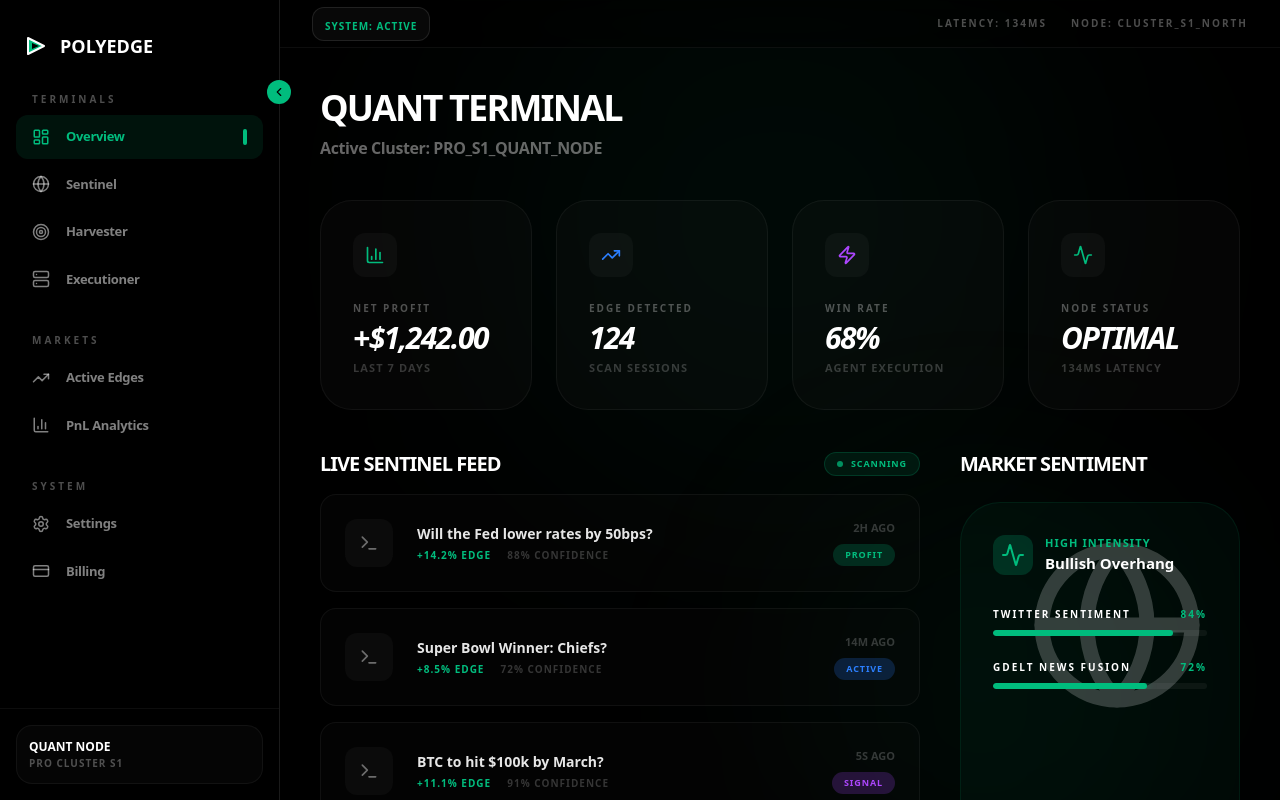
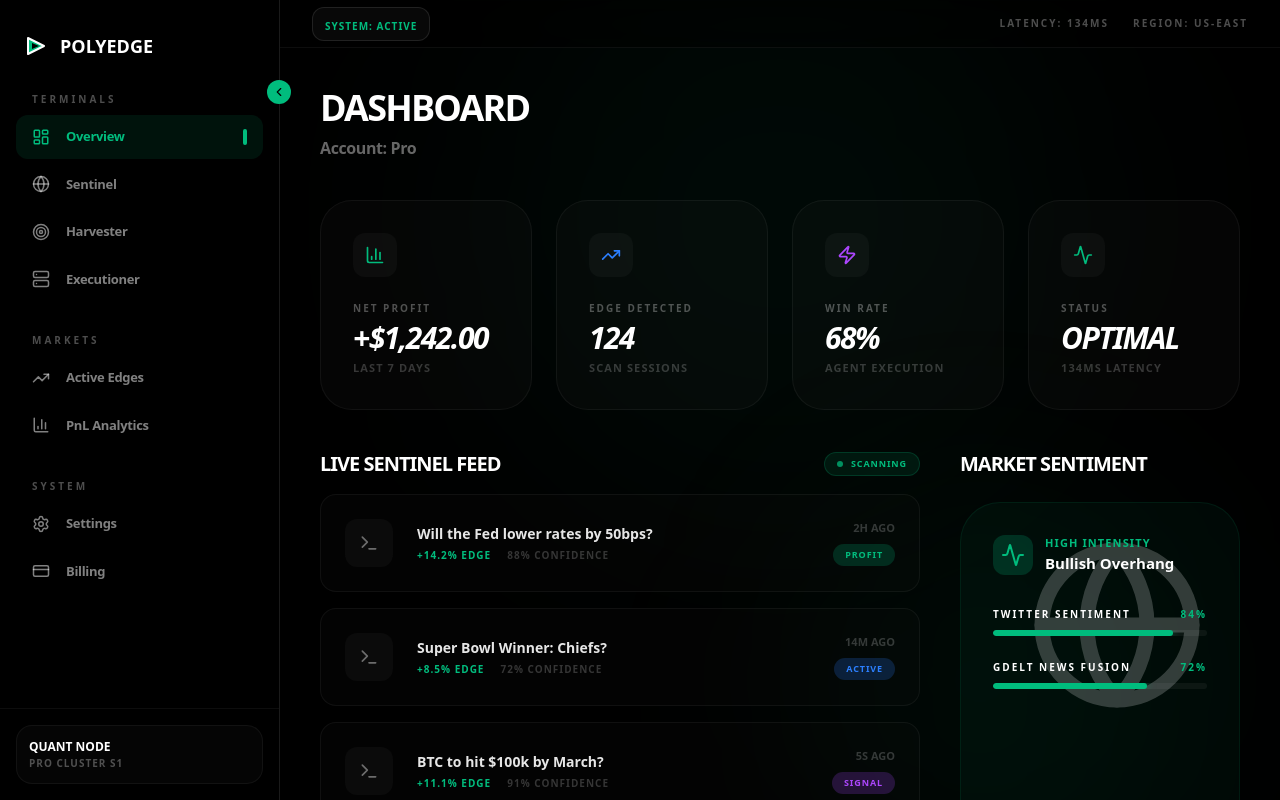
Before and after one commit to ahmadbasyouni10/polyedge-platform, a Next.js app in the folder frontend/: page /dashboard in a window 1280 px wide. Built offline with nearby package versions, Linux system fonts and the light colour scheme.

Commit message:
UX: Remove all technical jargon (cluster/node/quant) from dashboard

```diff
--- a/frontend/src/app/dashboard/billing/page.tsx
+++ b/frontend/src/app/dashboard/billing/page.tsx
@@ -37,7 +37,7 @@ export default function BillingPage() {
                 "Real-time Discord/TG Alerts",
                 "Auto-Betting Engine (CLOB)",
                 "Whale Tape Access",
-                "Priority Cluster Execution (140ms)",
+                "Priority Execution (140ms)",
                 "PnL Analytics Dashboard"
             ],
             cta: "UPGRADE TO PRO",
@@ -56,7 +56,7 @@ export default function BillingPage() {
             <div className="text-center space-y-6">
                 <h1 className="text-5xl font-black uppercase tracking-tighter">Upgrade Your Edge</h1>
                 <p className="text-white/40 font-bold tracking-tight text-lg max-w-2xl mx-auto">
-                    Join the Pro Cluster and unlock the full God-Tier platform. Cancel anytime.
+                    Upgrade to Pro and unlock all features. Cancel anytime.
                 </p>
 
                 {/* Annual Toggle */}
--- a/frontend/src/app/dashboard/executioner/page.tsx
+++ b/frontend/src/app/dashboard/executioner/page.tsx
@@ -80,7 +80,7 @@ export default function ExecutionerPage() {
                             <p className="text-[10px] font-black tracking-widest text-white/30 uppercase mb-2">Execution Efficiency</p>
                             <h3 className="text-3xl font-black italic uppercase mb-8">142ms Delay</h3>
                             <p className="text-[11px] font-bold text-white/40 uppercase tracking-tight leading-relaxed">
-                                Your node is prioritized for Cluster S1 execution. Global priority: TOP_TIER.
+                                Your account has priority access to auto-betting. Status: Active.
                             </p>
                         </div>
                     </div>
--- a/frontend/src/app/dashboard/harvester/page.tsx
+++ b/frontend/src/app/dashboard/harvester/page.tsx
@@ -135,7 +135,7 @@ export default function HarvesterPage() {
                             Whales are currently accumulating YES tokens in the "Nvidia Earnings" market. Conviction score: 94.
                         </p>
                         <button className="w-full py-3 bg-black text-white font-black uppercase tracking-widest text-[10px] rounded-xl hover:bg-white hover:text-black transition-all">
-                            JOIN THE CLUSTER
+                            UPGRADE TO PRO
                         </button>
                     </div>
                 </div>
--- a/frontend/src/app/dashboard/layout.tsx
+++ b/frontend/src/app/dashboard/layout.tsx
@@ -31,7 +31,7 @@ export default function DashboardLayout({
 
                     <div className="flex items-center gap-6 text-[10px] font-black text-white/30 tracking-[0.2em] uppercase">
                         <span>Latency: 134ms</span>
-                        <span>Node: Cluster_S1_North</span>
+                        <span>Region: US-East</span>
                     </div>
                 </header>
 
--- a/frontend/src/app/dashboard/market/[id]/page.tsx
+++ b/frontend/src/app/dashboard/market/[id]/page.tsx
@@ -42,7 +42,7 @@ export default function MarketAnalysisPage({ params }: { params: { id: string }
                                 <div key={i} className="w-6 h-6 rounded-full border border-black bg-emerald-500/20" />
                             ))}
                         </div>
-                        <span className="text-[10px] font-black tracking-widest text-emerald-500 uppercase italic">ANALYSIS BY 4 CLUSTER NODES</span>
+                        <span className="text-[10px] font-black tracking-widest text-emerald-500 uppercase italic">AI ANALYSIS</span>
                     </div>
                     <h1 className="text-4xl font-black uppercase tracking-tightest leading-tight max-w-3xl italic">
                         {analysis.question}
--- a/frontend/src/app/dashboard/page.tsx
+++ b/frontend/src/app/dashboard/page.tsx
@@ -13,7 +13,7 @@ export default function DashboardPage() {
         { label: "NET PROFIT", value: "+$1,242.00", sub: "Last 7 Days", icon: <BarChart3 size={20} />, color: "text-emerald-500" },
         { label: "EDGE DETECTED", value: "124", sub: "Scan Sessions", icon: <TrendingUp size={20} />, color: "text-blue-500" },
         { label: "WIN RATE", value: "68%", sub: "Agent Execution", icon: <Zap size={20} />, color: "text-purple-500" },
-        { label: "NODE STATUS", value: "OPTIMAL", sub: "134ms Latency", icon: <Activity size={20} />, color: "text-emerald-500" },
+        { label: "STATUS", value: "OPTIMAL", sub: "134ms Latency", icon: <Activity size={20} />, color: "text-emerald-500" },
     ];
 
     const recentEdges = [
@@ -26,8 +26,8 @@ export default function DashboardPage() {
         <div className="space-y-10 pb-20">
             {/* Welcome Header */}
             <div>
-                <h1 className="text-4xl font-black uppercase tracking-tighter mb-2">Quant Terminal</h1>
-                <p className="text-white/40 font-bold tracking-tight">Active Cluster: PRO_S1_QUANT_NODE</p>
+                <h1 className="text-4xl font-black uppercase tracking-tighter mb-2">Dashboard</h1>
+                <p className="text-white/40 font-bold tracking-tight">Account: Pro</p>
             </div>
 
             {/* Stats Grid */}
--- a/frontend/src/app/dashboard/sentinel/page.tsx
+++ b/frontend/src/app/dashboard/sentinel/page.tsx
@@ -28,7 +28,7 @@ export default function SentinelPage() {
             <div className="flex justify-between items-end">
                 <div>
                     <h1 className="text-4xl font-black uppercase tracking-tighter mb-2">Sentinel Terminal</h1>
-                    <p className="text-white/40 font-bold tracking-tight">The Eyes of the Cluster. 24/7 Global Signal Fusion.</p>
+                    <p className="text-white/40 font-bold tracking-tight">Real-time market signals. 24/7 edge detection.</p>
                 </div>
                 <div className="flex gap-4">
                     <button className="px-6 py-3 bg-white/5 border border-white/10 rounded-xl font-black text-[11px] uppercase tracking-widest hover:bg-white/10 transition-all flex items-center gap-2">
--- a/frontend/src/app/dashboard/settings/page.tsx
+++ b/frontend/src/app/dashboard/settings/page.tsx
@@ -61,8 +61,8 @@ export default function SettingsPage() {
     return (
         <div className="max-w-4xl space-y-12 pb-20">
             <div>
-                <h1 className="text-4xl font-black uppercase tracking-tighter mb-2">Cluster Settings</h1>
-                <p className="text-white/40 font-bold tracking-tight">Configure your node for Pro-grade execution.</p>
+                <h1 className="text-4xl font-black uppercase tracking-tighter mb-2">Settings</h1>
+                <p className="text-white/40 font-bold tracking-tight">Configure your account and risk preferences.</p>
             </div>
 
             <div className="space-y-16">
```
